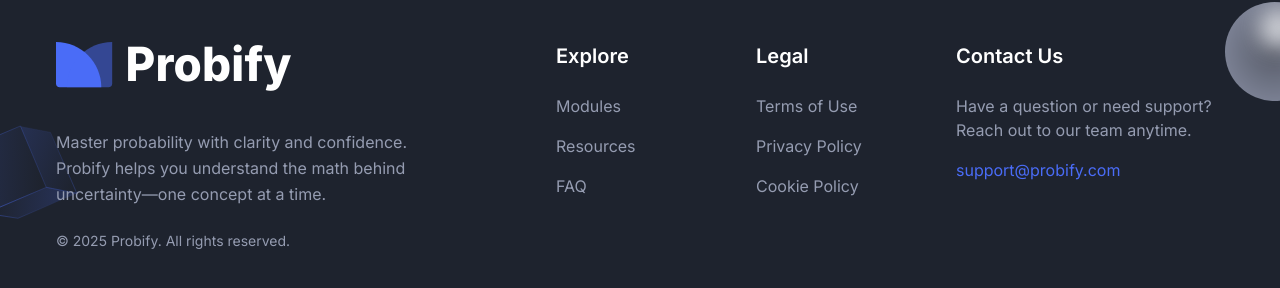
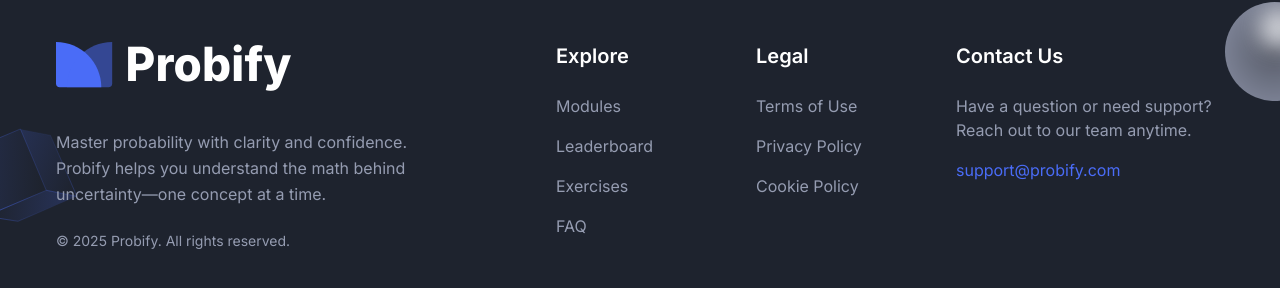
Before and after one commit to codepraycode/probify, a Next.js app: page / in a window 1280 px wide. Shown: the part 7230-7518 px from the top of the page. Built offline with nearby package versions, Linux system fonts and the light colour scheme; no server answers.

Commit message:
Updated footer

```diff
--- a/src/components/Common/Footer.tsx
+++ b/src/components/Common/Footer.tsx
@@ -3,7 +3,7 @@ import { BgDesign6 } from "./Icons";
 import { APP_MAIL, APP_NAME } from "@/data/site";
 import Logo from "./Logo";
 import AppNav from "./AppLink";
-import { COOKIES, HASH, MODULES, PRIVACY, TERMS } from "@/data/links";
+import { COOKIES, EXERCISES, HASH, LEADERBOARD, MODULES, PRIVACY, TERMS } from "@/data/links";
 
 const Footer = () => {
     return (
@@ -38,7 +38,8 @@ const Footer = () => {
                             <ul>
                                 {[
                                     { label: "Modules", href: MODULES },
-                                    { label: "Resources", href: HASH },
+                                    { label: "Leaderboard", href: LEADERBOARD },
+                                    { label: "Exercises", href: EXERCISES },
                                     { label: "FAQ", href: HASH },
                                 ].map((link, index) => (
                                     <li key={index}>
--- a/src/data/links.ts
+++ b/src/data/links.ts
@@ -4,6 +4,7 @@ export const HOME = "/";
 export const SIGNIN = "/signin";
 export const SIGNUP = "/signup";
 export const PROFILE = "/profile";
+export const LEADERBOARD = "/leaderboard";
 export const HASH = "/#";
 export const TERMS = "/#";
 export const PRIVACY = "/#";
```
